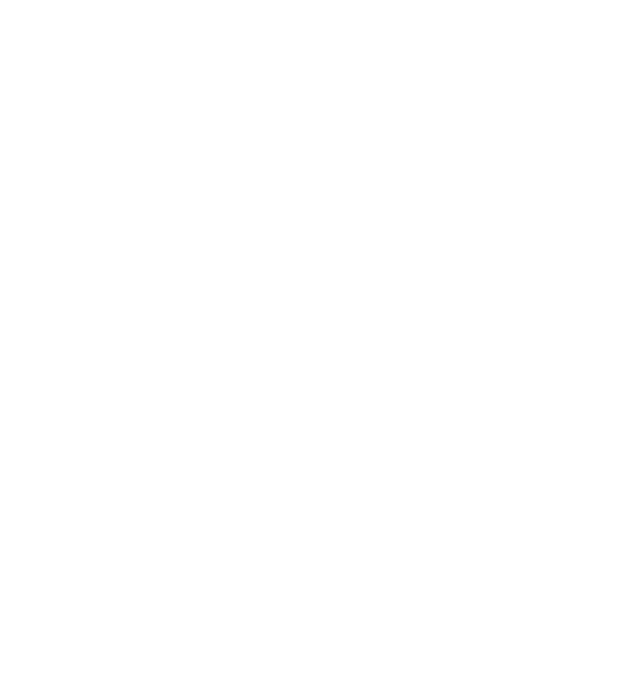
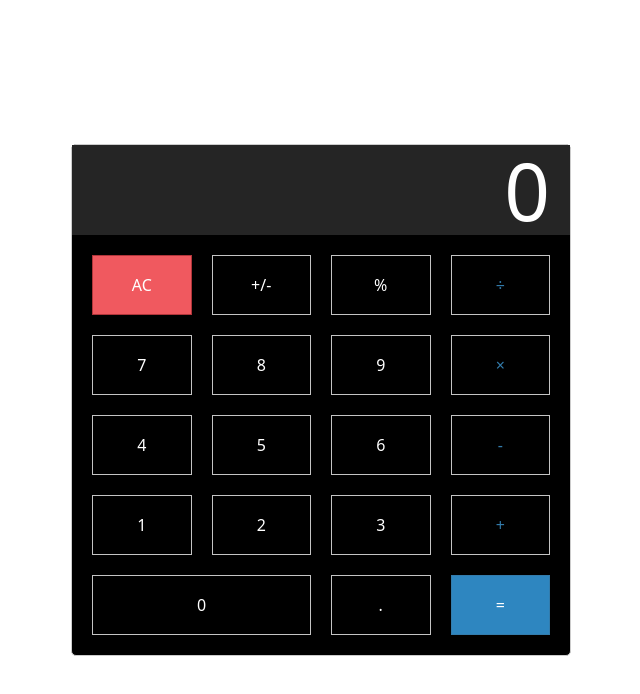
Before and after one commit to jaredmates/calculator, a plain HTML site: page index.html in a window 1280 px wide. Shown: the whole page, without its empty margins (319-959 px from the left). Drawn offline with nearby package versions, Linux system fonts and the light colour scheme.

Commit message:
added calculator display

```diff
--- a/index.html
+++ b/index.html
@@ -5,9 +5,44 @@
     <meta http-equiv="X-UA-Compatible" content="IE=edge" />
     <meta name="viewport" content="width=device-width, initial-scale=1.0" />
     <link rel="stylesheet" href="styles.css" />
+    <link
+      href="https://cdn.jsdelivr.net/npm/bootstrap@5.2.0-beta1/dist/css/bootstrap.min.css"
+      rel="stylesheet"
+      integrity="sha384-0evHe/X+R7YkIZDRvuzKMRqM+OrBnVFBL6DOitfPri4tjfHxaWutUpFmBp4vmVor"
+      crossorigin="anonymous"
+    />
     <title>Calculator</title>
   </head>
   <body>
+    <div class="calculator-container">
+      <input type="text" class="calculator-screen" value="0" disabled />
+
+      <div class="calculator-input">
+        <button class="all-clear">AC</button>
+        <button class="plus-minus">+/-</button>
+        <button class="percent">%</button>
+        <button class="operator">&divide;</button>
+
+        <button class="seven">7</button>
+        <button class="eight">8</button>
+        <button class="nine">9</button>
+        <button class="operator">&times;</button>
+
+        <button class="four">4</button>
+        <button class="five">5</button>
+        <button class="six">6</button>
+        <button class="operator">-</button>
+
+        <button class="one">1</button>
+        <button class="two">2</button>
+        <button class="three">3</button>
+        <button class="operator">+</button>
+
+        <button class="zero">0</button>
+        <button class="decimal">.</button>
+        <button class="equal-sign operator">=</button>
+      </div>
+    </div>
     <script src="index.js"></script>
   </body>
 </html>
--- a/styles.css
+++ b/styles.css
@@ -0,0 +1,76 @@
+* {
+  margin: 0;
+  padding: 0;
+}
+
+.calculator-container {
+  border: 1px solid #ccc;
+  border-radius: 5px;
+  position: absolute;
+  top: 50%;
+  left: 50%;
+  transform: translate(-50%, -50%);
+  width: 500px;
+  background: black;
+}
+
+.calculator-screen {
+  width: 100%;
+  font-size: 5rem;
+  height: 90px;
+  border: none;
+  background-color: #252525;
+  color: #fff;
+  text-align: right;
+  padding-right: 20px;
+  padding-left: 10px;
+}
+
+.calculator-input {
+  display: grid;
+  grid-template-columns: repeat(4, 1fr);
+  grid-row-gap: 20px;
+  grid-column-gap: 20px;
+  padding: 20px;
+}
+
+button {
+  height: 60px;
+  border: 1px solid #c4c4c4;
+  background-color: transparent;
+  color: white;
+}
+
+button:hover {
+  box-shadow: inset 0 0 100px 100px rgba(255, 255, 255, 0.1);
+  filter: brightness(150%);
+}
+
+.operator {
+  color: #337cac;
+}
+
+.all-clear {
+  background-color: #f0595f;
+  border-color: #b0353a;
+  color: #fff;
+}
+
+.all-clear:hover {
+  background-color: #f17377;
+}
+
+.equal-sign {
+  background-color: #2e86c0;
+  border-color: #337cac;
+  color: #fff;
+}
+
+.equal-sign:hover {
+  background-color: #4e9ed4;
+}
+
+.zero {
+  grid-column-start: 1;
+  grid-column-end: 3;
+}
```
